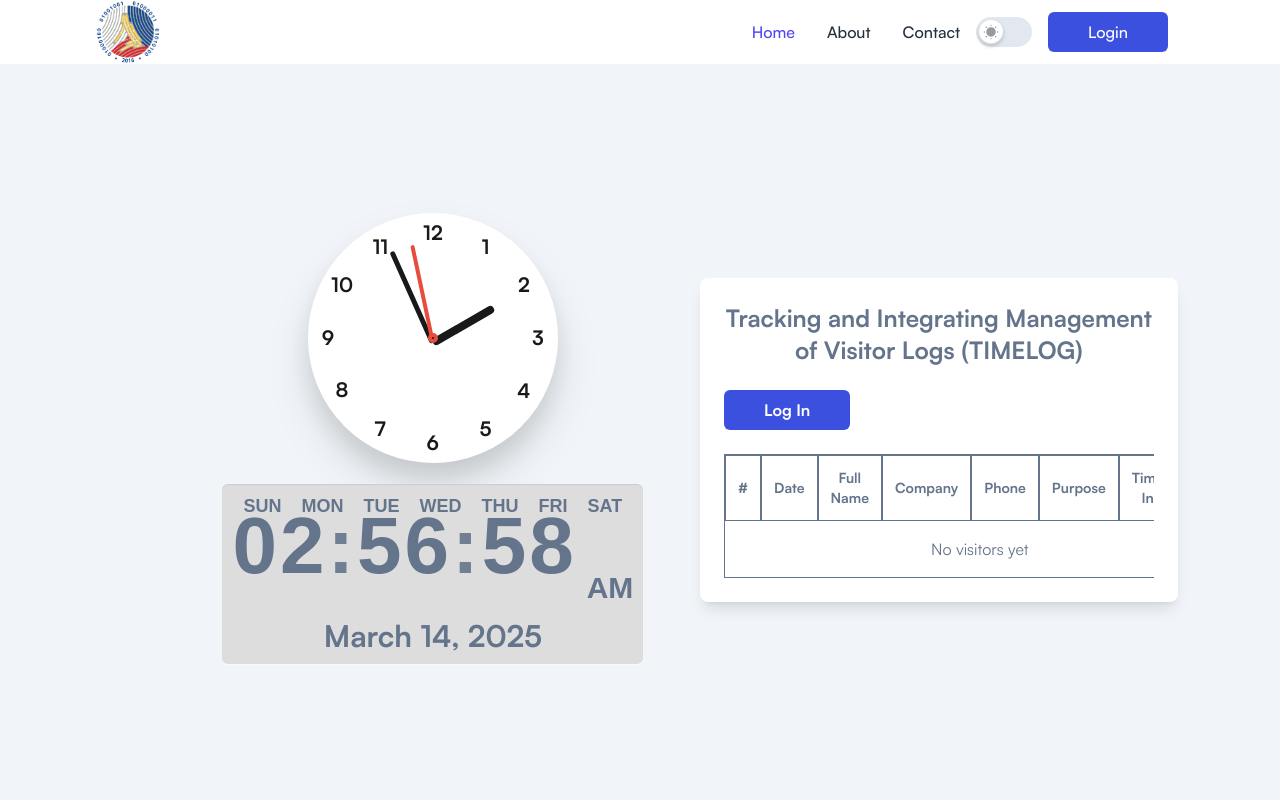
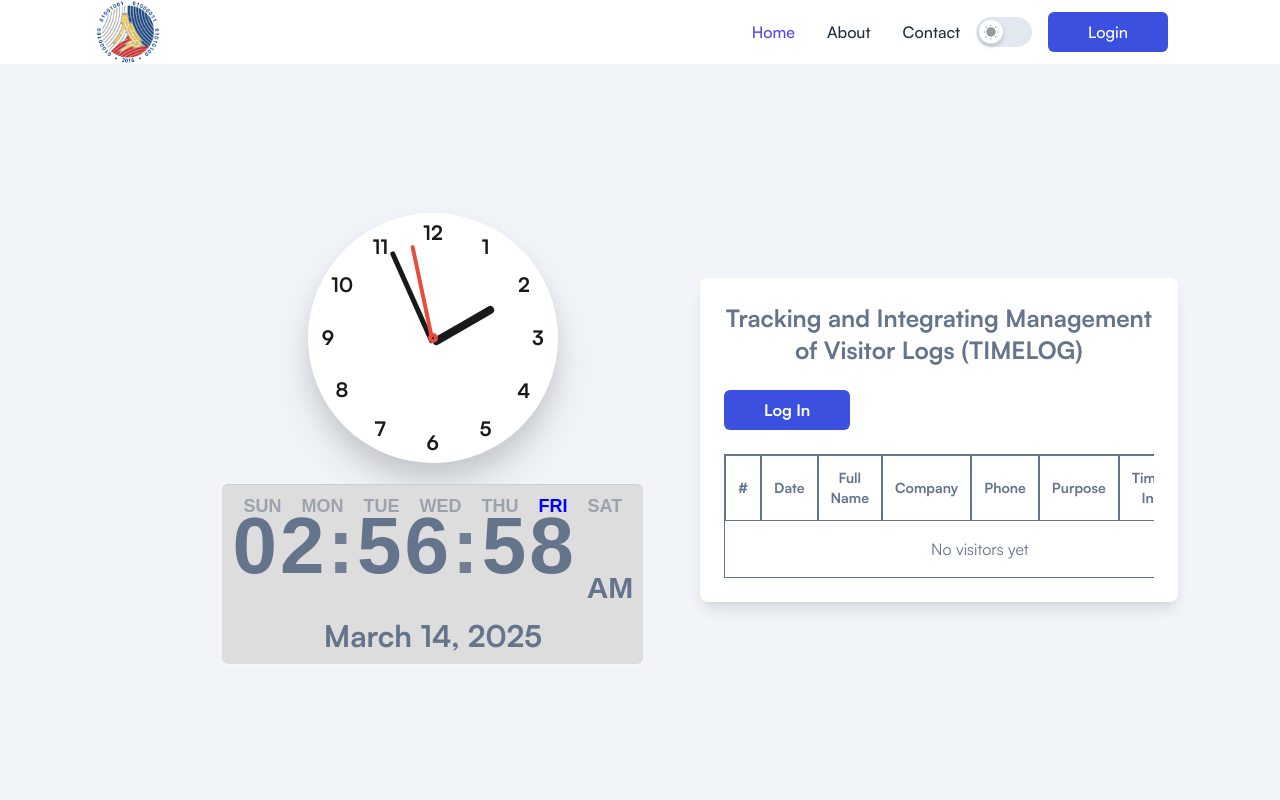
Before and after one commit to eiirikr/Visitors-Elogbook, a React (Vite) app in the folder Frontend/: page / in a window 1280 px wide. Shown: the top 800 px of the page. Built offline with nearby package versions, Linux system fonts and the light colour scheme.

Commit message:
Added highlight weekday color

```diff
--- a/Frontend/src/components/molecules/Banner/Timer.jsx
+++ b/Frontend/src/components/molecules/Banner/Timer.jsx
@@ -6,7 +6,7 @@ export default function DigitalClock() {
     minutes: "00",
     seconds: "00",
     format: "AM",
-    day: 0,
+    day: 0, // Default to Sunday
     date: "",
   });
 
@@ -19,42 +19,45 @@ export default function DigitalClock() {
       let seconds = date.getSeconds();
       let timeFormat = hours >= 12 ? "PM" : "AM";
 
+      // Convert to 12-hour format
       hours = hours === 0 ? 12 : hours > 12 ? hours - 12 : hours;
       const formattedDate = date.toLocaleDateString("en-US", {
         year: "numeric",
         month: "long",
         day: "numeric",
       });
+
       const formattedTime = {
         hours: hours < 10 ? "0" + hours : hours.toString(),
         minutes: minutes < 10 ? "0" + minutes : minutes.toString(),
         seconds: seconds < 10 ? "0" + seconds : seconds.toString(),
         format: timeFormat,
-        day,
+        day, // Current day (0-6)
         date: formattedDate,
       };
-      setTime(formattedTime);
+
+      setTime(formattedTime); // Update the time state
     };
 
     const interval = setInterval(updateClock, 1000);
-    return () => clearInterval(interval);
+    return () => clearInterval(interval); // Cleanup on component unmount
   }, []);
 
   return (
     <section className="timer">
-      <div className="display shadow-lg p-4 text-center">
+      <div className="display p-4 text-center shadow-lg">
         {/* Weekdays */}
-        <div className="weekdays flex justify-center mb-3">
-          {["SUN", "MON", "TUE", "WED", "THU", "FRI", "SAT"].map((day, index) => (
-            <span
-              key={index}
-              className={`${
-                index === time.day ? "font-bold text-blue-500" : "text-gray-400"
-              }`}
-            >
-              {day}
-            </span>
-          ))}
+        <div className="weekdays">
+          {["SUN", "MON", "TUE", "WED", "THU", "FRI", "SAT"].map(
+            (day, index) => (
+              <span
+                key={index}
+                className={`${index === time.day ? "highlighted" : "default"}`}
+              >
+                {day}
+              </span>
+            )
+          )}
         </div>
 
         {/* Time Display */}
@@ -66,11 +69,11 @@ export default function DigitalClock() {
             <span className="dot">:</span>
             {time.seconds}
           </div>
-          <div className="format text-xl text-uppercase">{time.format}</div>
+          <div className="format text-uppercase text-xl">{time.format}</div>
         </div>
 
         {/* Date Display */}
-        <div className="date-display text-center font-bold text-red-600 text-3xl mt-4">
+        <div className="date-display text-red-600 mt-4 text-center text-3xl font-bold">
           {time.date}
         </div>
       </div>
--- a/Frontend/src/components/molecules/Banner/banner.css
+++ b/Frontend/src/components/molecules/Banner/banner.css
@@ -114,10 +114,27 @@
   left: 0;
   text-align: center;
   font-family: "Text Me One", sans-serif;
+
+  display: flex;
+  justify-content: center;
+  margin-bottom: 16px;
 }
 
 .weekdays span {
   padding: 0 10px;
+  font-weight: 600;
+  font-family: "Text Me One", sans-serif;
+  transition: color 0.3s ease;
+}
+
+.weekdays span.default {
+  color: #9ca3af; /* Gray color for inactive weekdays */
+}
+
+/* Highlight the current weekday */
+.weekdays span.highlighted {
+  color: blue;
+  font-weight: bold;
 }
 
 .display .timeDisplay {
```
Lines whose indentation alone changed are shown as unchanged.
